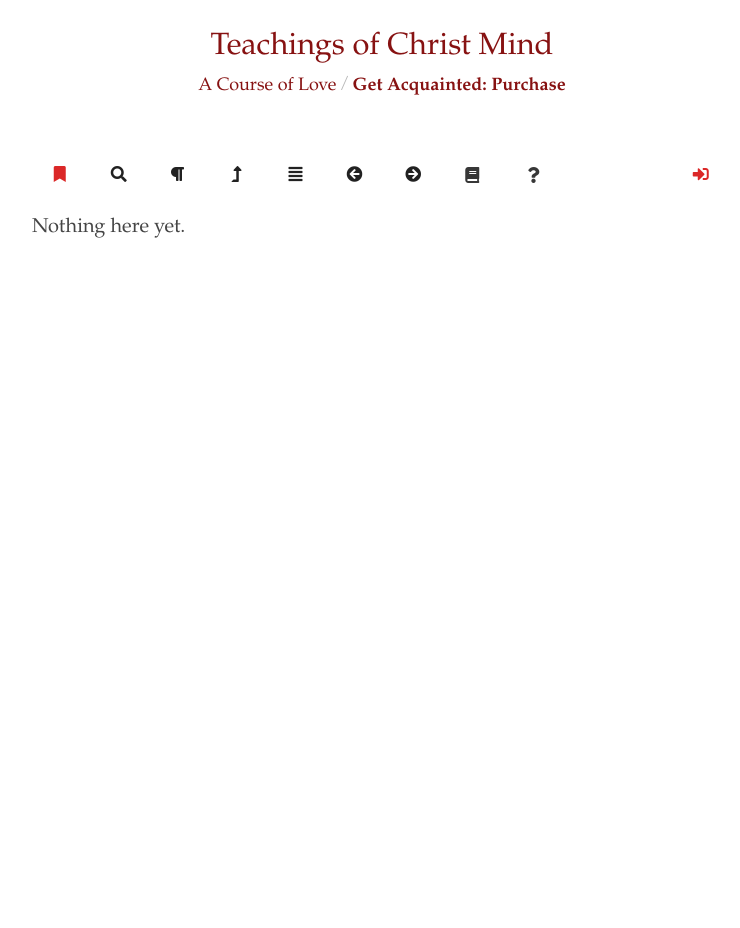
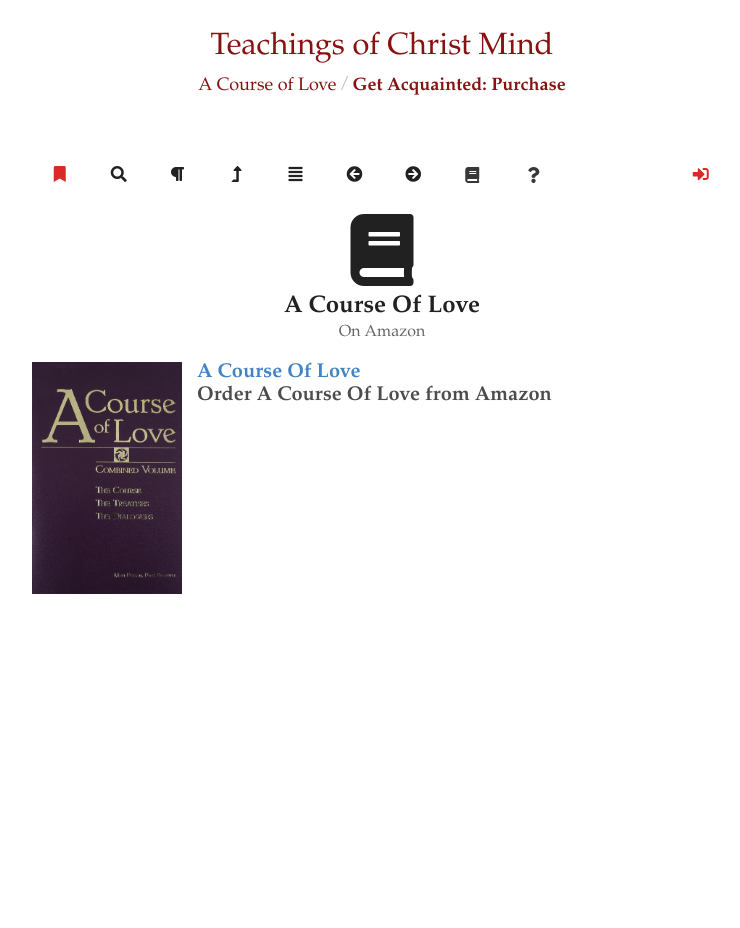
Before and after one commit to Christ-Mind-Teachings/cmi-acol, a Jekyll site: the page built from _acq/book.md, in a window 1280 px wide. Shown: the whole page, without its empty margins (258-998 px from the left). Built offline with Jekyll 4.4.1, drawn with Linux system fonts in a browser that asks for light colours; a script that is not in the unit is left out.

Commit message:
added to acq and modified license

```diff
--- a/_acq/book.md
+++ b/_acq/book.md
@@ -2,4 +2,26 @@
 title: "Purchase"
 ---
 
-Nothing here yet.
+  <h2 class="disable-paragraph-marker ui center aligned icon header">
+    <i class="book icon"></i>
+    <div class="content">
+      A Course Of Love
+      <div class="sub header">On Amazon</div>
+    </div>
+  </h2>
+
+  <div class="ui list">
+    <div class="item">
+      <img class="ui small image" src="/public/img/acol/combined.jpg">
+      <div class="content">
+        <div class="header">
+          <a class="header" href="https://www.amazon.com/Course-Love-Combined-Mari-Perron/dp/158469503X/ref=pd_bxgy_14_img_2/146-6310242-4704353?_encoding=UTF8&pd_rd_i=158469503X&pd_rd_r=3491c945-4545-11e9-969f-a1ee2b4b46aa&pd_rd_w=7inaB&pd_rd_wg=5k6ZA&pf_rd_p=6725dbd6-9917-451d-beba-16af7874e407&pf_rd_r=0F9E2HKS77JCWCKDM8XY&psc=1&refRID=0F9E2HKS77JCWCKDM8XY" target="_blank">
+            A Course Of Love
+          </a>
+          <div class="description">
+            Order A Course Of Love from Amazon
+          </div>
+        </div>
+      </div>
+    </div>
+  </div>
```
Also changed, not shown: _acq/welcome.md (+6 -1 lines), public/img/acol/combined.jpg (added), 1 other file.
